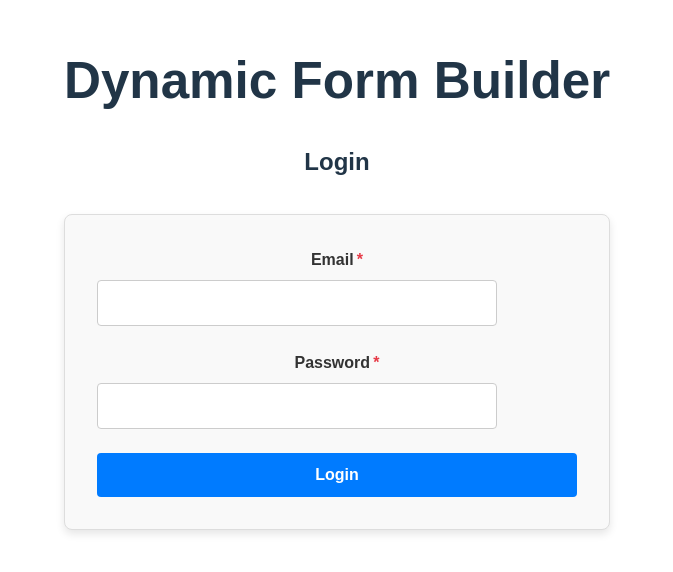
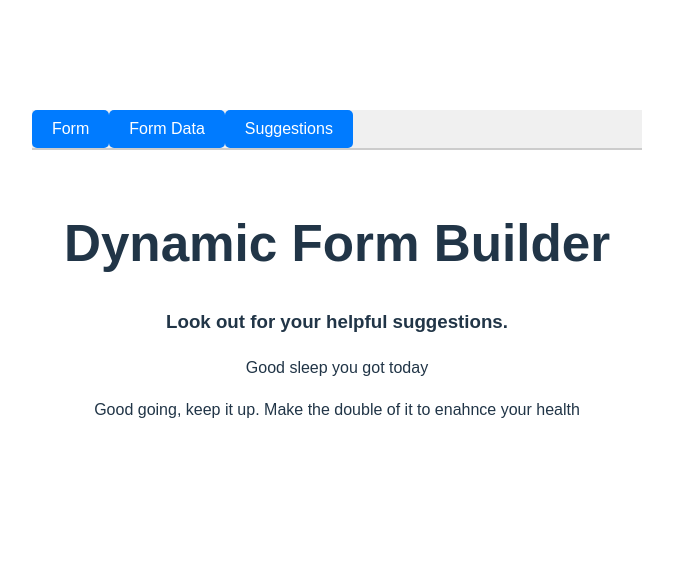
Before and after one commit to Vedantaz/API_FormData, a React (Vite) app in the folder dynamic-form-builder/: page /suggestions in a window 1280 px wide. Before the commit this address led to /login. Shown: the part 110-682 px from the top of the page, without its empty margins (303-976 px from the left). Built offline with nearby package versions, Linux system fonts and the light colour scheme.

Commit message:
created navbar, suggestions page and attached to the main file code

```diff
--- a/dynamic-form-builder/src/App.tsx
+++ b/dynamic-form-builder/src/App.tsx
@@ -1,4 +1,4 @@
-import React, { useState } from 'react'
+import React from 'react'
 import './App.css'
 import ProtectedRoute from './components/molecules/ProtectedRoute';
 import DynamicForm from './components/organisms/DynamicForm';
@@ -7,11 +7,12 @@ import FormDisplay from './components/molecules/FormDisplay';
 import { QueryClient, QueryClientProvider } from '@tanstack/react-query'
 import { BrowserRouter as Router, Route, Routes, Navigate } from 'react-router-dom';
 import Login from './components/molecules/Login';
-
+import SuggestionBox from './components/organisms/Suggestions';
+import Navbar from './components/organisms/Navbar';
 const queryClient = new QueryClient();
 
 const App: React.FC = () => {
-  const [formData, setFormData] = useState<any>(null);
+  const [formData, setFormData] = React.useState<any>(null);
 
   const handleFormSubmit = (data: any) => {
     setFormData(data);
@@ -20,6 +21,7 @@ const App: React.FC = () => {
   return (
     <QueryClientProvider client={queryClient}>
       <Router>
+        <Navbar />
         <div style={{ padding: '2rem' }}>
           <h1>Dynamic Form Builder</h1>
 
@@ -32,10 +34,12 @@ const App: React.FC = () => {
 
               </ProtectedRoute>
             } />
-            <Route path="/form-data" element={
+            <Route path='/suggestions' element={<SuggestionBox water_intake={'6'} sleep_hours={'6'}/>}>
+
+            </Route>
+            <Route path="/formata" element={
               <ProtectedRoute>
-                {formData ? <FormDisplay formData={formData} /> : <Navigate to="/form" />}
-
+                {formData ? <FormDisplay formData={formData} /> : <Navigate to="/form" replace />}
               </ProtectedRoute>
             } />
             <Route path="*" element={<Navigate to="/login" replace />} />
@@ -45,8 +49,6 @@ const App: React.FC = () => {
 
         </div>
       </Router>
-
-
     </QueryClientProvider>
 
   );
--- a/dynamic-form-builder/src/components/organisms/DynamicForm/index.tsx
+++ b/dynamic-form-builder/src/components/organisms/DynamicForm/index.tsx
@@ -48,13 +48,11 @@ const DynamicForm: React.FC<DynamicFormProps> = ({ onSubmitData }) => {
     const validationSchema = createSchema(formConfig);
     const initialValues = getInitialValues(formConfig);   // always validate before initializing it
 
-
     const handleSubmit = async (
         values: FormData,
         { setSubmitting, resetForm }: FormikHelpers<FormData>
     ) => {
         try {
-
 
             const res = await submitFormData(values);
             alert(res.message);
@@ -102,8 +100,7 @@ const DynamicForm: React.FC<DynamicFormProps> = ({ onSubmitData }) => {
             </Formik>
             {isSubmitted && bmiInputs.height && bmiInputs.weight  && (
                              <BMI  height={bmiInputs.height} weight={bmiInputs.weight}  />
-                        )}
-
+            )}
         </>
     );
 };
--- /dev/null
+++ b/dynamic-form-builder/src/components/organisms/Navbar/index.tsx
@@ -0,0 +1,19 @@
+import { Link } from 'react-router-dom';
+import './styles.css';
+
+const Navbar = () => {
+  return (
+    <nav className='navbar'>
+      <button className='button'>
+        <Link to="/form" className='a'>Form</Link>
+      </button>
+      <button className='button'>
+        <Link to="/form-data" className='a'>Form Data</Link>
+      </button>
+      <button className='button'>
+        <Link to="/suggestions" className='a'>Suggestions</Link>
+      </button>
+    </nav>
+  );
+};
+export default Navbar;
--- /dev/null
+++ b/dynamic-form-builder/src/components/organisms/Navbar/styles.css
@@ -0,0 +1,23 @@
+/* Navbar.css */
+.navbar {
+    display:flex;
+
+    justify-content: "space-around";
+    padding: "10px";
+    background-color: #f0f0f0;
+    border-bottom: 2px solid #ccc;
+  }
+
+  button {
+    background: #007bff;
+    color: white;
+    border: none;
+    padding: 10px 20px;
+    border-radius: 5px;
+    cursor: pointer;
+  }
+
+  a {
+    text-decoration: none;
+    color: white;
+  }
--- /dev/null
+++ b/dynamic-form-builder/src/components/organisms/Suggestions/index.tsx
@@ -0,0 +1,30 @@
+import React from 'react';
+
+type SuggestProps={
+    water_intake:string,
+    sleep_hours : string
+}
+
+const SuggestionBox: React.FC<SuggestProps> = ({water_intake, sleep_hours}) =>{
+
+
+
+    const intake = ()=>{
+        if(water_intake<= '6') return "Good going, keep it up. Make the double of it to enahnce your health";
+    }
+    const sleep = ()=>{
+        if(sleep_hours<= '6') return "Good sleep you got today";
+    }
+
+    return (
+        <div>
+
+            <h3>Look out for your helpful suggestions. </h3>
+            <p>{sleep()} </p>
+            <p>{intake()} </p>
+        </div>
+
+    );
+}
+
+export default SuggestionBox;
```
Also changed, not shown: dynamic-form-builder/src/components/molecules/RenderInputs/index.tsx (+0 -101 lines).
